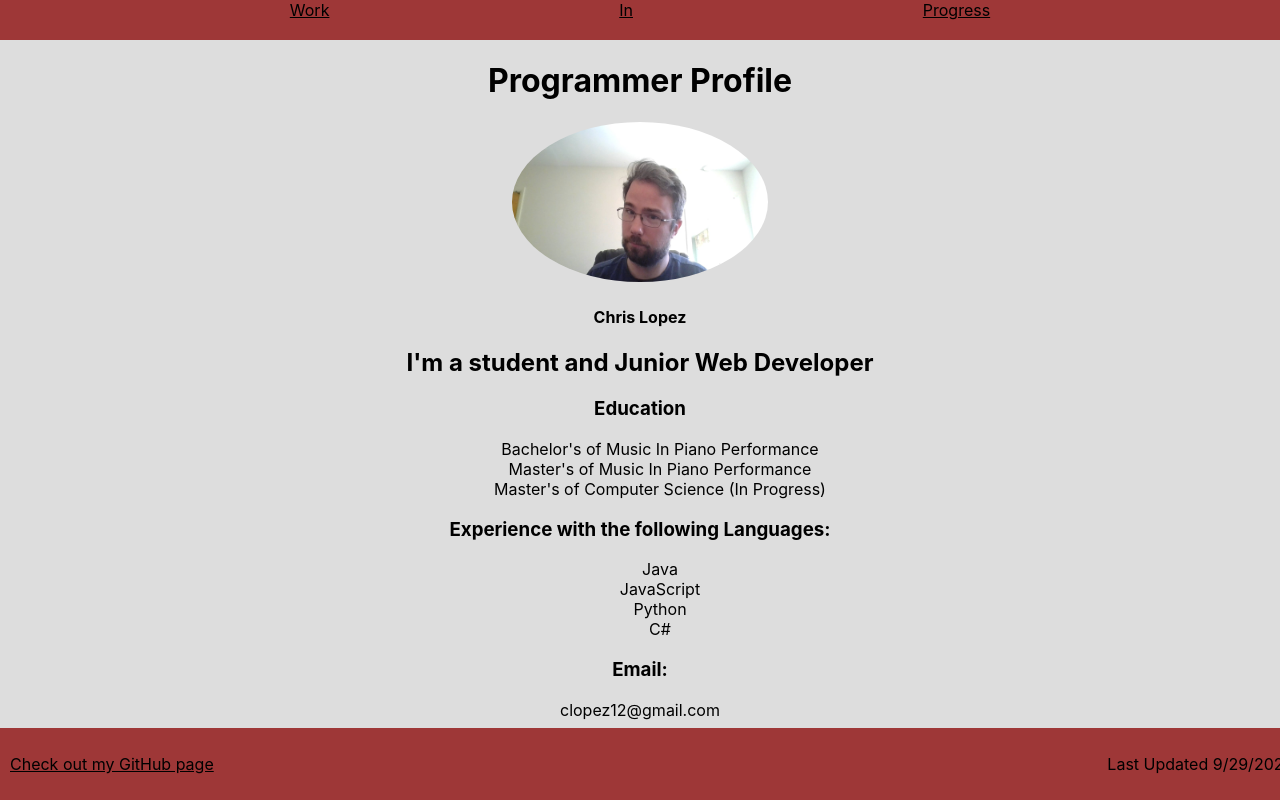
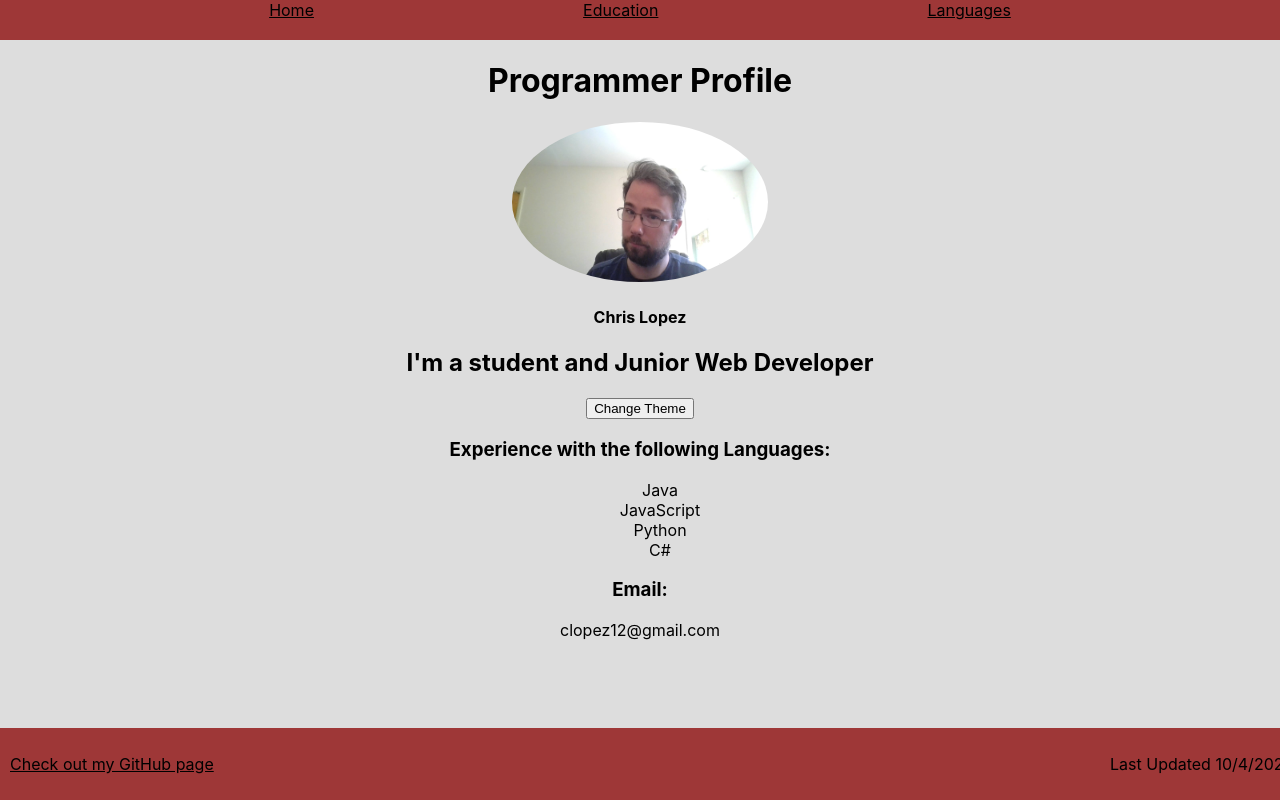
Before and after one commit to COSC631-2021Fall/profile-app-CLopez08, a React (Create React App) app in the folder profile-app/: page /lang in a window 1280 px wide. Built offline with nearby package versions, Linux system fonts and the light colour scheme.

Commit message:
Add routes, useState, useEffect

```diff
--- a/profile-app/package.json
+++ b/profile-app/package.json
@@ -8,6 +8,7 @@
     "@testing-library/user-event": "^12.8.3",
     "react": "^17.0.2",
     "react-dom": "^17.0.2",
+    "react-router-dom": "^5.3.0",
     "react-scripts": "4.0.3",
     "web-vitals": "^1.1.2"
   },
--- a/profile-app/src/App.js
+++ b/profile-app/src/App.js
@@ -3,10 +3,32 @@ import Footer from './Components/Footer';
 import { Languages, Education, Contact } from './Components/About';
 import Nav from './Components/Nav';
 import image from './Me.jpg';
+import { BrowserRouter, Route } from 'react-router-dom';
+import { useState, useEffect } from 'react';
 
 function App() {
+  const themes = ['#ddd', 'powderblue', '#9e3737'];
+  const [themeId, setThemeId] = useState(0);
+  const switchTheme = () => {
+    setThemeId((id) => (id + 1)%3)
+  }
+  useEffect(
+    () => {
+      window.addEventListener("keydown", handleKeydown)
+    }
+  );
+  const handleKeydown = (event) => {
+    switch (event.key) {
+      case "0":
+      case "1":
+      case "2":
+        setThemeId(parseInt(event.key))
+        break;
+    }
+  }
+
   return (
-    <div className="App">
+    <div className="App" style={{ backgroundColor : themes[themeId] }}>
 
       <Nav />
       <div className="info">
@@ -14,8 +36,17 @@ function App() {
         <img src={ image } alt="Chris"></img>
         <h4>Chris Lopez</h4>
         <h2>I'm a student and Junior Web Developer</h2>
-        <Education />
-        <Languages />
+        <div>
+          <button onClick={switchTheme}>Change Theme</button>
+        </div>
+        <BrowserRouter>
+          <Route path="/edu">
+            <Education />
+          </Route>
+          <Route path="/lang">
+            <Languages />
+          </Route>
+        </BrowserRouter>
         <Contact/>
       </div>
       <Footer />
--- a/profile-app/src/Components/Footer.js
+++ b/profile-app/src/Components/Footer.js
@@ -4,7 +4,7 @@ function Footer() {
   return (
     <div className="Footer">
       <a href="https://github.com/CLopez08">Check out my GitHub page</a>
-      <p>Last Updated 9/29/2021</p>
+      <p>Last Updated 10/4/2021</p>
     </div>
   );
 }
--- a/profile-app/src/Components/Nav.js
+++ b/profile-app/src/Components/Nav.js
@@ -3,9 +3,9 @@ import '../App.css';
 function Nav() {
   return (
     <div class="Nav">
-        <a href="#">Work</a>
-        <a href="#">In</a>
-        <a href="#">Progress</a>
+        <a href="/">Home</a>
+        <a href="/edu">Education</a>
+        <a href="/lang">Languages</a>
     </div>
   );
 }
```
Also changed, not shown: 1 other file (tests, documents, lock files or other folders).
